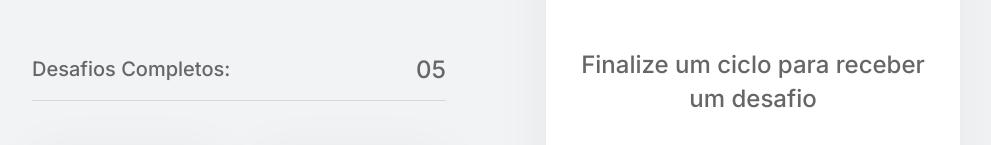
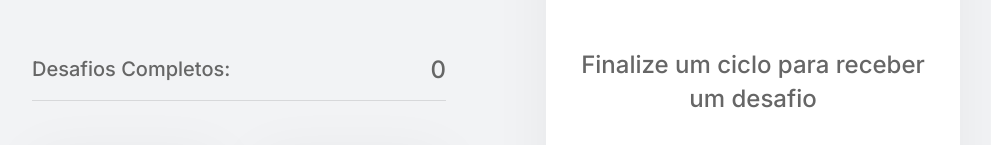
Before and after one commit to luisricarte/move.it, a Next.js app: page / in a window 1280 px wide. Shown: the part 234-379 px from the top of the page, without its empty margins (144-1135 px from the left). Built offline with nearby package versions, Linux system fonts and the light colour scheme.

Commit message:
adicionando desafios completos

```diff
--- a/src/components/CompletedChallenges/index.tsx
+++ b/src/components/CompletedChallenges/index.tsx
@@ -1,12 +1,16 @@
+import { useContext } from 'react';
 import styles from './styles.module.css';
+import { ChallengesContext } from '@/contexts/ChallengesContext';
 
 export function CompletedChallenges() {
+    const {challengesCompleted} = useContext(ChallengesContext)
+
     return(
         <div className={styles.completedChallengesContainer}>
             <span>
                 Desafios Completos:
             </span>
-            <span>05</span>
+            <span>{challengesCompleted}</span>
         </div>
     )
 }
```
